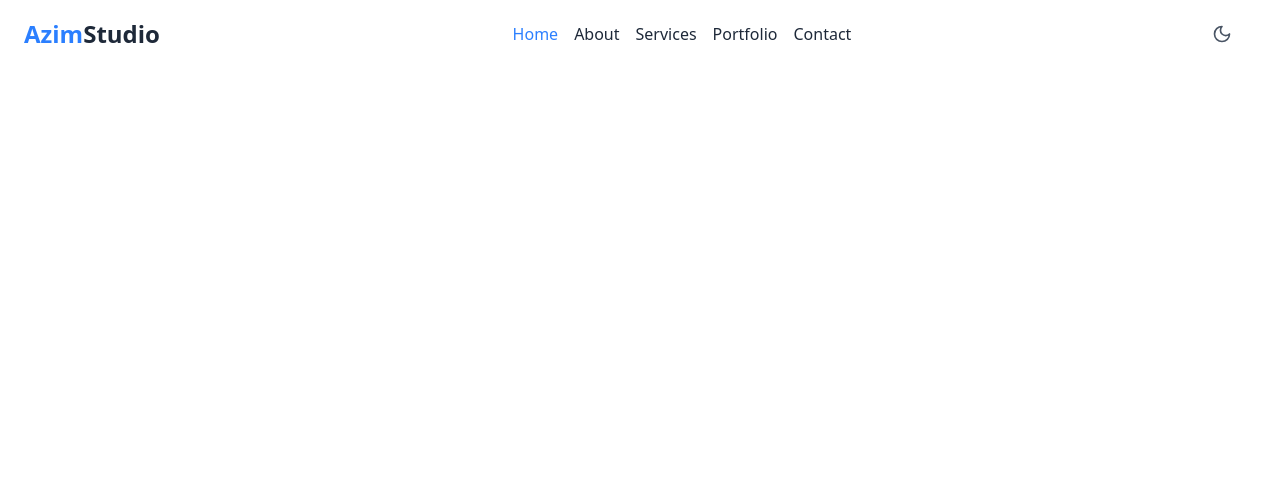
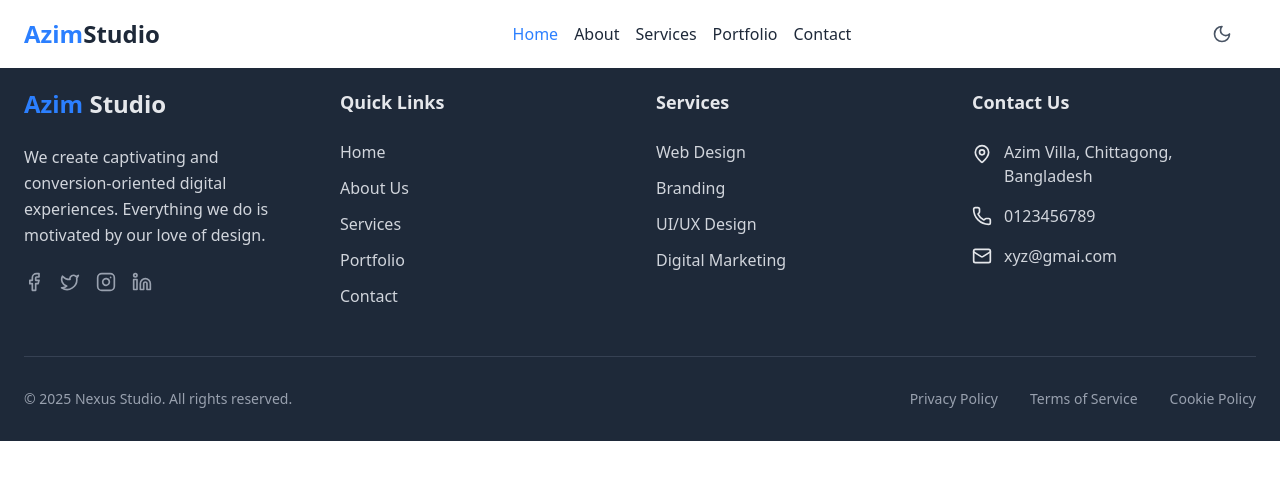
Before and after one commit to Azim-Eham/Design-Agency, a React (Vite) app: page / in a window 1280 px wide. Shown: the top 480 px of the page. Built offline with nearby package versions, Linux system fonts and the light colour scheme.

Commit message:
Created Footer.jsx component

```diff
--- a/src/components/layout/Footer.jsx
+++ b/src/components/layout/Footer.jsx
@@ -0,0 +1,109 @@
+import React from 'react'
+import { Link } from 'react-router-dom'
+import { Mail, Phone, MapPin, Facebook, Twitter, Instagram, Linkedin } from 'lucide-react'
+
+const Footer = () => {
+    const currentYear = new Date().getFullYear();
+  return (
+    <footer className='bg-gray-800 text-gray-200'>
+        <div className='container mx-auto pt-16 pb-8 px-4 md:px-6'>
+            <div className='grid grid-cols-1 md:grid-cols-2 lg:grid-cols-4 gap-8 mb-12'>
+                {/*Company Info*/}
+                <div>
+                    <h3 className='text-2xl font-bold mb-6 text-blue-500'>
+                        Azim <span className='text-gray-200'>Studio</span>
+                    </h3>
+                    <p className="text-gray-300 mb-6 leading-relaxed">
+                        We create captivating and conversion-oriented digital experiences. Everything we do is motivated by our love of design.
+                    </p>
+                    <div className="flex space-x-4">
+                        <a href="#" className="text-gray-400 hover:text-blue-400 transition-colors" aria-label="Facebook">
+                            <Facebook size={20} />
+                        </a>
+                        <a href="#" className="text-gray-400 hover:text-blue-400 transition-colors" aria-label="Twitter">
+                            <Twitter size={20} />
+                        </a>
+                        <a href="#" className="text-gray-400 hover:text-blue-400 transition-colors" aria-label="Instagram">
+                            <Instagram size={20} />
+                        </a>
+                        <a href="#" className="text-gray-400 hover:text-blue-400 transition-colors" aria-label="LinkedIn">
+                            <Linkedin size={20} />
+                        </a>
+                    </div>
+                </div>
+                {/* Quick Links */}
+                <div>
+                    <h4 className="text-lg font-semibold mb-6">Quick Links</h4>
+                    <ul className="space-y-3">
+                    <li>
+                        <Link to="/" className="text-gray-300 hover:text-primary-400 transition-colors">Home</Link>
+                    </li>
+                    <li>
+                        <Link to="/about" className="text-gray-300 hover:text-primary-400 transition-colors">About Us</Link>
+                    </li>
+                    <li>
+                        <Link to="/services" className="text-gray-300 hover:text-primary-400 transition-colors">Services</Link>
+                    </li>
+                    <li>
+                        <Link to="/portfolio" className="text-gray-300 hover:text-primary-400 transition-colors">Portfolio</Link>
+                    </li>
+                    <li>
+                        <Link to="/contact" className="text-gray-300 hover:text-primary-400 transition-colors">Contact</Link>
+                    </li>
+                    </ul>
+                </div>
+                {/* Services */}
+                <div>
+                    <h4 className="text-lg font-semibold mb-6">Services</h4>
+                    <ul className="space-y-3">
+                    <li>
+                        <Link to="/services/web-design" className="text-gray-300 hover:text-primary-400 transition-colors">Web Design</Link>
+                    </li>
+                    <li>
+                        <Link to="/services/branding" className="text-gray-300 hover:text-primary-400 transition-colors">Branding</Link>
+                    </li>
+                    <li>
+                        <Link to="/services/ui-ux" className="text-gray-300 hover:text-primary-400 transition-colors">UI/UX Design</Link>
+                    </li>
+                    <li>
+                        <Link to="/services/marketing" className="text-gray-300 hover:text-primary-400 transition-colors">Digital Marketing</Link>
+                    </li>
+                    </ul>
+                </div>
+                {/* Contact Info */}
+                <div>
+                    <h4 className="text-lg font-semibold mb-6">Contact Us</h4>
+                    <ul className="space-y-4">
+                    <li className="flex items-start">
+                        <MapPin size={20} className="text-primary-400 mr-3 mt-1 flex-shrink-0" />
+                        <span className="text-gray-300">Azim Villa, Chittagong, Bangladesh</span>
+                    </li>
+                    <li className="flex items-center">
+                        <Phone size={20} className="text-primary-400 mr-3 flex-shrink-0" />
+                        <a href="tel:+15551234567" className="text-gray-300 hover:text-primary-400 transition-colors">0123456789</a>
+                    </li>
+                    <li className="flex items-center">
+                        <Mail size={20} className="text-primary-400 mr-3 flex-shrink-0" />
+                        <a href="mailto:hello@nexusstudio.com" className="text-gray-300 hover:text-primary-400 transition-colors">xyz@gmai.com</a>
+                    </li>
+                    </ul>
+                </div>
+
+            </div>
+            {/* Bottom Bar */}
+        <div className="pt-8 border-t border-gray-700 text-center lg:flex lg:items-center lg:justify-between">
+          <p className="text-gray-400 text-sm mb-4 lg:mb-0">
+            &copy; {currentYear} Nexus Studio. All rights reserved.
+          </p>
+          <div className="flex flex-wrap justify-center lg:justify-end gap-x-8 gap-y-2 text-sm text-gray-400">
+            <Link to="/privacy-policy" className="hover:text-primary-400 transition-colors">Privacy Policy</Link>
+            <Link to="/terms-of-service" className="hover:text-primary-400 transition-colors">Terms of Service</Link>
+            <Link to="/cookies" className="hover:text-primary-400 transition-colors">Cookie Policy</Link>
+          </div>
+        </div>
+        </div>
+    </footer>
+  )
+}
+
+export default Footer
--- a/src/layouts/RootLayout.jsx
+++ b/src/layouts/RootLayout.jsx
@@ -1,5 +1,6 @@
 import {Outlet} from "react-router-dom";
 import Header from "../components/layout/Header";
+import Footer from "../components/layout/Footer";
 import React from "react";
 
 const RootLayout = () =>{
@@ -9,6 +10,7 @@ const RootLayout = () =>{
             <div>
                 <Outlet/>
             </div>
+            <Footer/>
         </div>
     )
 }
```
